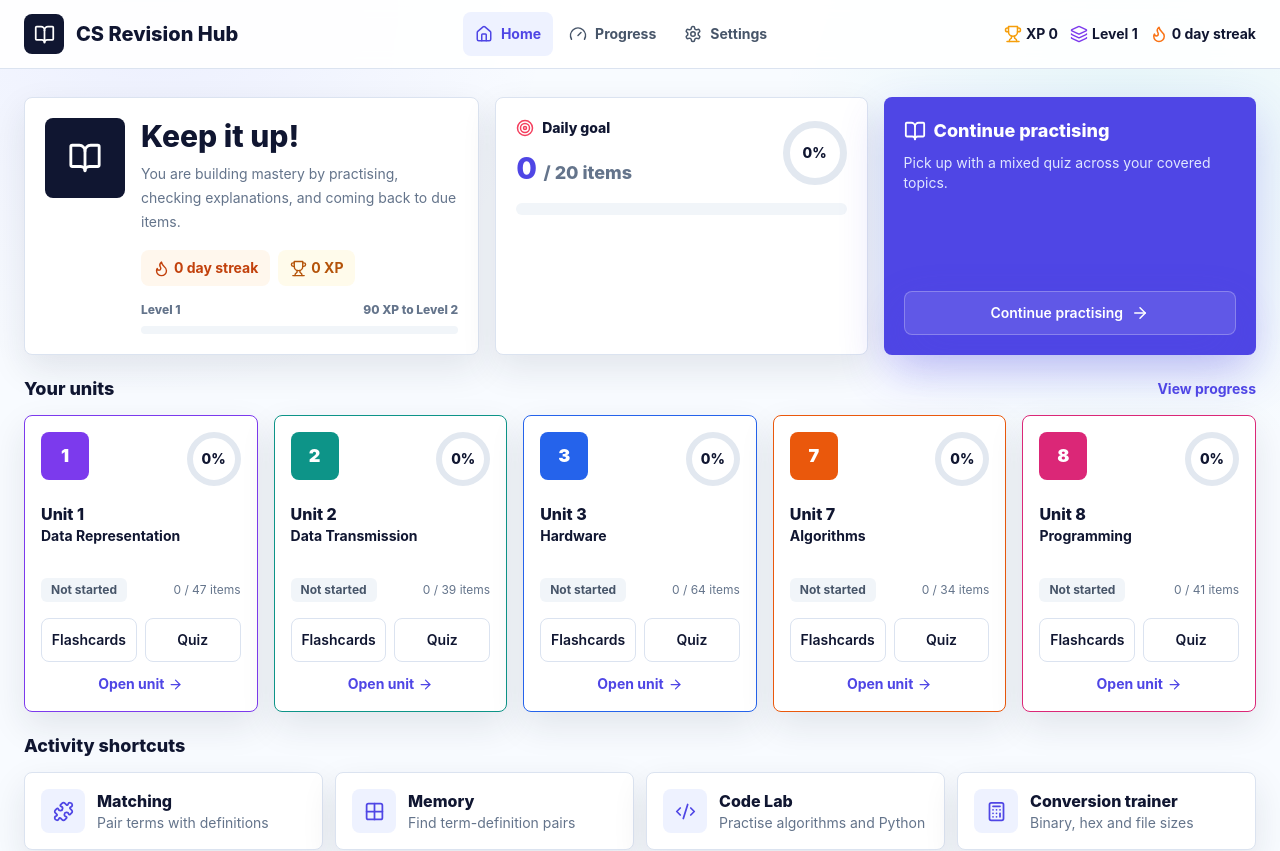
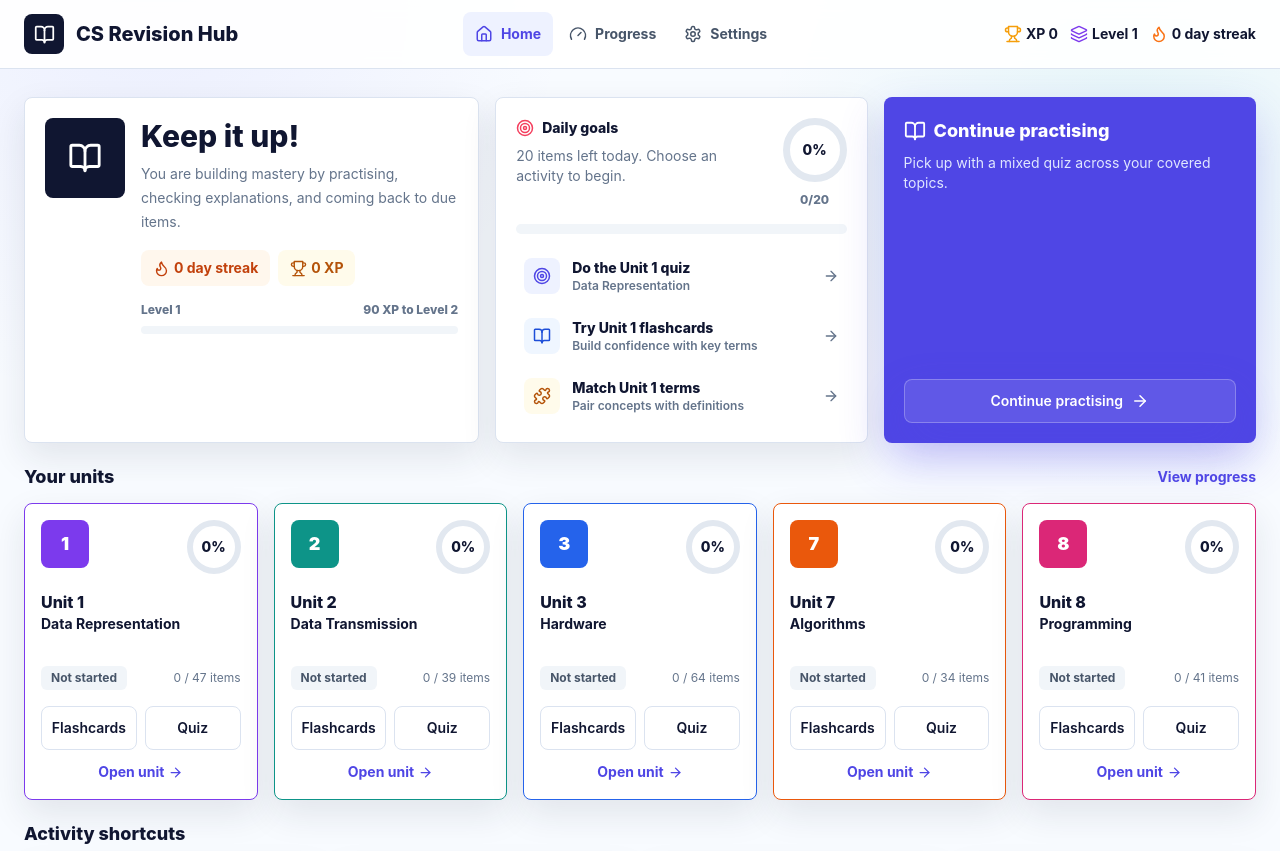
Before and after one commit to ahsan753/cs-revision-hub, a React (Vite) app: page / in a window 1280 px wide. Shown: the top 851 px of the page. Built offline with nearby package versions, Linux system fonts and the light colour scheme.

Commit message:
Improve daily goals suggestions

```diff
--- a/src/pages/HomePage.tsx
+++ b/src/pages/HomePage.tsx
@@ -6,7 +6,16 @@ import { Button } from "../components/ui/Button";
 import { MasteryChip } from "../components/ui/MasteryChip";
 import { ProgressRing } from "../components/ui/ProgressRing";
 import { getUnitMastery } from "../store/mastery";
+import type { ItemProgress } from "../store/progressStore";
 import { useProgressStore, xpForLevel } from "../store/progressStore";
+
+interface DailySuggestion {
+  title: string;
+  copy: string;
+  to: string;
+  icon: React.ReactNode;
+  tone: string;
+}
 
 export function HomePage() {
   const progress = useProgressStore((state) => state.itemProgress);
@@ -20,6 +29,8 @@ export function HomePage() {
   const currentLevelXp = xpForLevel(level);
   const nextLevelXp = xpForLevel(level + 1);
   const levelPercent = Math.round(((xp - currentLevelXp) / Math.max(1, nextLevelXp - currentLevelXp)) * 100);
+  const dailySuggestions = getDailySuggestions(progress);
+  const remainingDailyItems = Math.max(0, dailyGoal - daily.answered);
 
   return (
     <div className="space-y-5">
@@ -56,20 +67,40 @@ export function HomePage() {
         </div>
 
         <div className="rounded-lg border border-line bg-white p-5 shadow-soft">
-          <div className="flex items-center justify-between">
-            <div>
+          <div className="flex items-start justify-between gap-4">
+            <div className="min-w-0">
               <div className="flex items-center gap-2 text-sm font-extrabold">
-                <Target className="text-rose-500" size={18} /> Daily goal
+                <Target className="text-rose-500" size={18} /> Daily goals
               </div>
-              <div className="mt-3 text-3xl font-extrabold text-primary">
-                {daily.answered} <span className="text-lg text-muted">/ {dailyGoal} items</span>
-              </div>
-              {daily.completed ? <p className="mt-2 text-sm font-bold text-emerald-600">Goal complete for today</p> : null}
+              <p className="mt-2 text-sm leading-5 text-muted">
+                {daily.completed ? "Goal complete for today. Pick another activity if you want to stretch." : `${remainingDailyItems} items left today. Choose an activity to begin.`}
+              </p>
             </div>
-            <ProgressRing value={dailyPercent} label={`${dailyPercent}%`} color="#4f46e5" />
+            <div className="shrink-0 text-center">
+              <ProgressRing value={dailyPercent} label={`${dailyPercent}%`} color="#4f46e5" />
+              <p className="mt-1 text-xs font-extrabold text-muted">
+                {daily.answered}/{dailyGoal}
+              </p>
+            </div>
           </div>
-          <div className="mt-4 h-3 overflow-hidden rounded-full bg-slate-100">
+          <div className="mt-4 h-2.5 overflow-hidden rounded-full bg-slate-100" aria-label={`${daily.answered} of ${dailyGoal} daily items completed`}>
             <div className="h-full rounded-full bg-primary" style={{ width: `${dailyPercent}%` }} />
+          </div>
+          <div className="mt-4 space-y-2">
+            {dailySuggestions.map((suggestion) => (
+              <Link
+                key={suggestion.title}
+                to={suggestion.to}
+                className="group flex items-center gap-3 rounded-lg px-2 py-2 transition hover:bg-slate-50"
+              >
+                <span className={`grid h-9 w-9 shrink-0 place-items-center rounded-lg ${suggestion.tone}`}>{suggestion.icon}</span>
+                <span className="min-w-0 flex-1">
+                  <span className="block text-sm font-extrabold text-ink">{suggestion.title}</span>
+                  <span className="block truncate text-xs font-semibold text-muted">{suggestion.copy}</span>
+                </span>
+                <ArrowRight size={16} className="shrink-0 text-muted transition group-hover:translate-x-0.5 group-hover:text-primary" />
+              </Link>
+            ))}
           </div>
         </div>
 
@@ -174,6 +205,93 @@ export function HomePage() {
   );
 }
 
+function getDailySuggestions(progress: Record<string, ItemProgress>): DailySuggestion[] {
+  const unitSummaries = contentIndex.units.map((unit) => ({
+    unit,
+    mastery: getUnitMastery(unit, progress),
+  }));
+  const focus = [...unitSummaries]
+    .filter(({ mastery }) => mastery.percent < 100)
+    .sort((a, b) => a.mastery.percent - b.mastery.percent || a.unit.number - b.unit.number)[0] ?? unitSummaries[0];
+  const now = Date.now();
+  const dueCount = contentIndex.allItemIds.filter((id) => {
+    const itemProgress = progress[id];
+    return itemProgress && itemProgress.attempts > 0 && itemProgress.nextDue <= now;
+  }).length;
+
+  if (!focus) {
+    return [
+      {
+        title: "Take a mixed quiz",
+        copy: "Keep practising across the syllabus",
+        to: "/play/quiz/mixed",
+        icon: <Target size={18} />,
+        tone: "bg-indigo-50 text-primary",
+      },
+      {
+        title: "Try flashcards",
+        copy: "Refresh key definitions",
+        to: "/play/flashcards/mixed",
+        icon: <BookOpen size={18} />,
+        tone: "bg-blue-50 text-blue-700",
+      },
+      {
+        title: "Use the conversion trainer",
+        copy: "Practise binary, hex, storage and sound",
+        to: "/play/convert",
+        icon: <Calculator size={18} />,
+        tone: "bg-pink-50 text-pink-700",
+      },
+    ];
+  }
+
+  const focusScope = `unit-${focus.unit.id}`;
+  const suggestions: DailySuggestion[] = [
+    {
+      title: `Do the Unit ${focus.unit.number} quiz`,
+      copy: getShortUnitTitle(focus.unit),
+      to: `/play/quiz/${focusScope}`,
+      icon: <Target size={18} />,
+      tone: "bg-indigo-50 text-primary",
+    },
+    dueCount >= 3
+      ? {
+          title: "Review due flashcards",
+          copy: `${dueCount} items are ready to revisit`,
+          to: "/play/flashcards/mixed",
+          icon: <BookOpen size={18} />,
+          tone: "bg-blue-50 text-blue-700",
+        }
+      : {
+          title: `Try Unit ${focus.unit.number} flashcards`,
+          copy: "Build confidence with key terms",
+          to: `/play/flashcards/${focusScope}`,
+          icon: <BookOpen size={18} />,
+          tone: "bg-blue-50 text-blue-700",
+        },
+  ];
+
+  if ((focus.unit.codeTasks?.length ?? 0) > 0) {
+    suggestions.push({
+      title: `Practise Unit ${focus.unit.number} code`,
+      copy: "Solve a short programming task",
+      to: `/play/code/${focusScope}`,
+      icon: <Code2 size={18} />,
+      tone: "bg-violet-50 text-violet-700",
+    });
+  } else {
+    suggestions.push({
+      title: `Match Unit ${focus.unit.number} terms`,
+      copy: "Pair concepts with definitions",
+      to: `/play/match/${focusScope}`,
+      icon: <Puzzle size={18} />,
+      tone: "bg-amber-50 text-amber-700",
+    });
+  }
+
+  return suggestions;
+}
+
 function Shortcut({ to, icon, title, copy }: { to: string; icon: React.ReactNode; title: string; copy: string }) {
   return (
     <Link to={to} className="rounded-lg border border-line bg-white p-4 shadow-soft transition hover:-translate-y-0.5 hover:border-primary">
```
Also changed, not shown: public/sw.js (+15 -1 lines).
